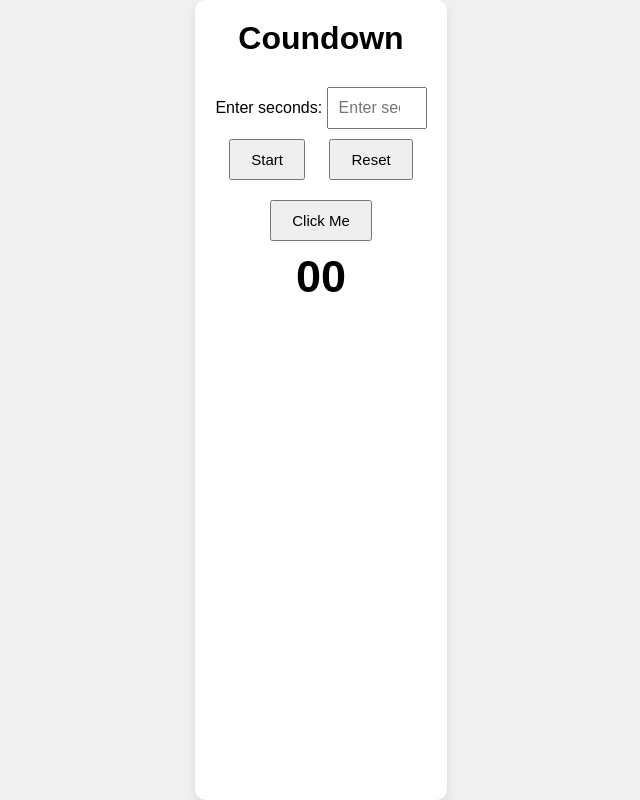
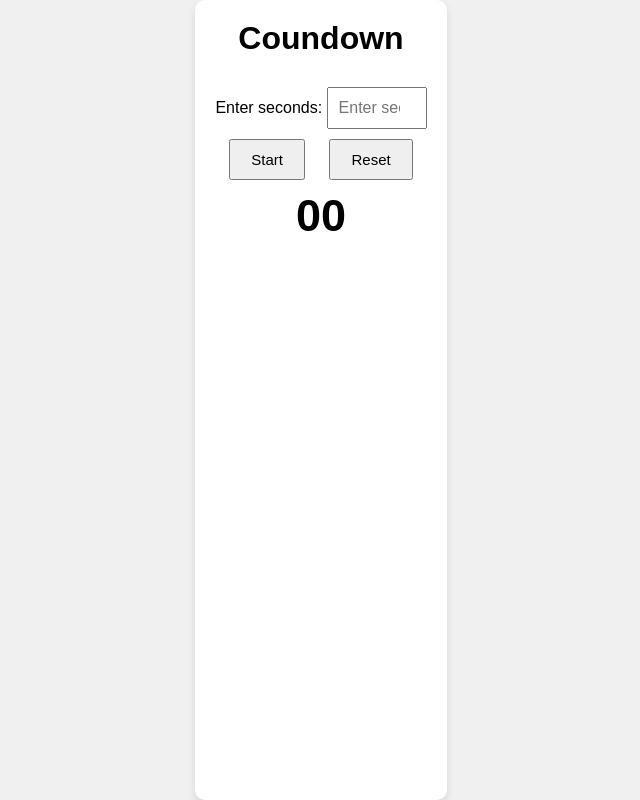
Before and after one commit to pavan7997612758/countdown-app, a plain HTML site: page index.html in a window 1280 px wide. Shown: the whole page, without its empty margins (319-959 px from the left). Drawn offline with Linux system fonts and the light colour scheme.

Commit message:
Update index.html

```diff
--- a/index.html
+++ b/index.html
@@ -17,7 +17,7 @@
         <button id="start-button">Start</button>
         <button id="reset-button">Reset</button>
     </div>
-    <button>Click Me </button>
+
     <div id="timer-display">00</div>
 
     <script src="script.js"></script>
```
